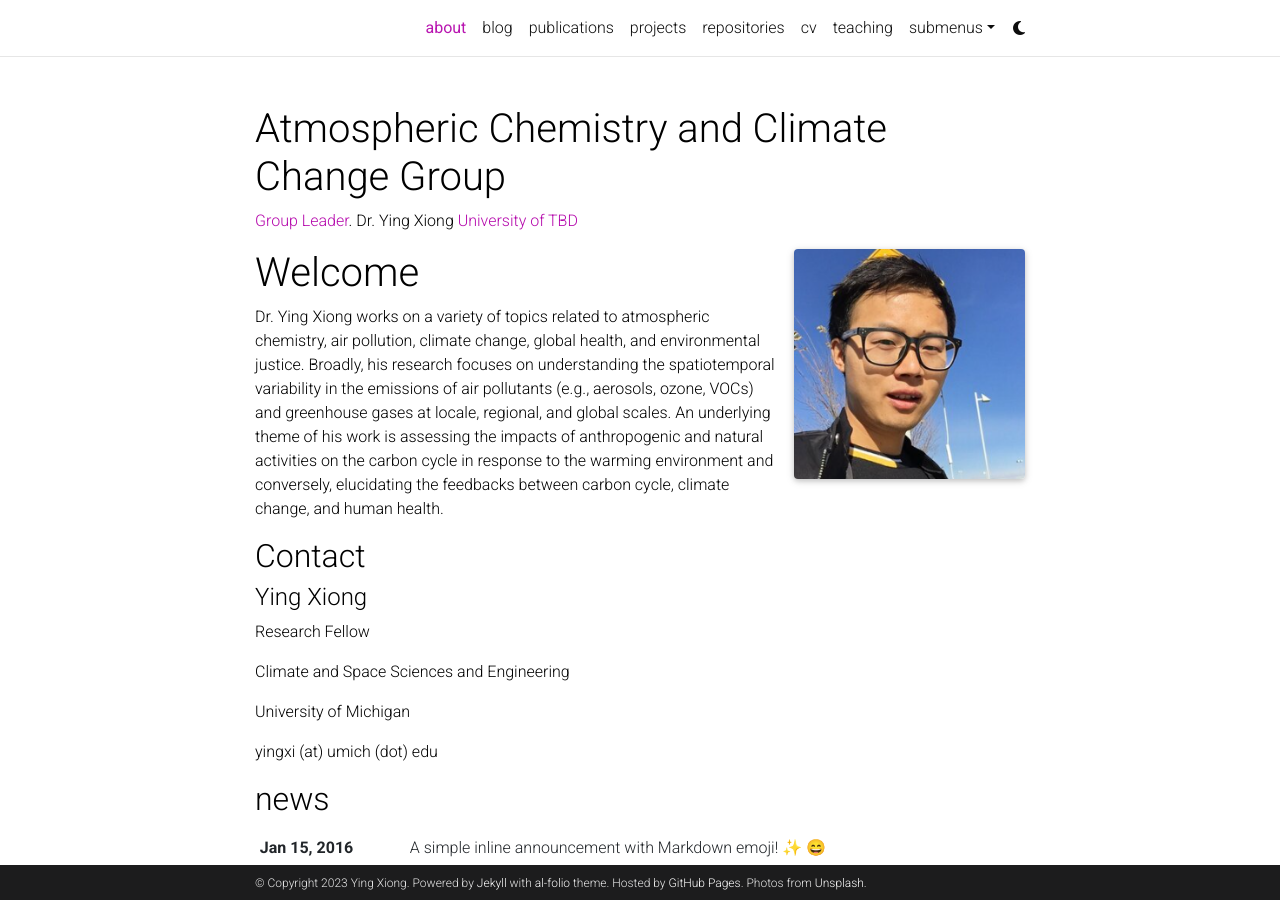
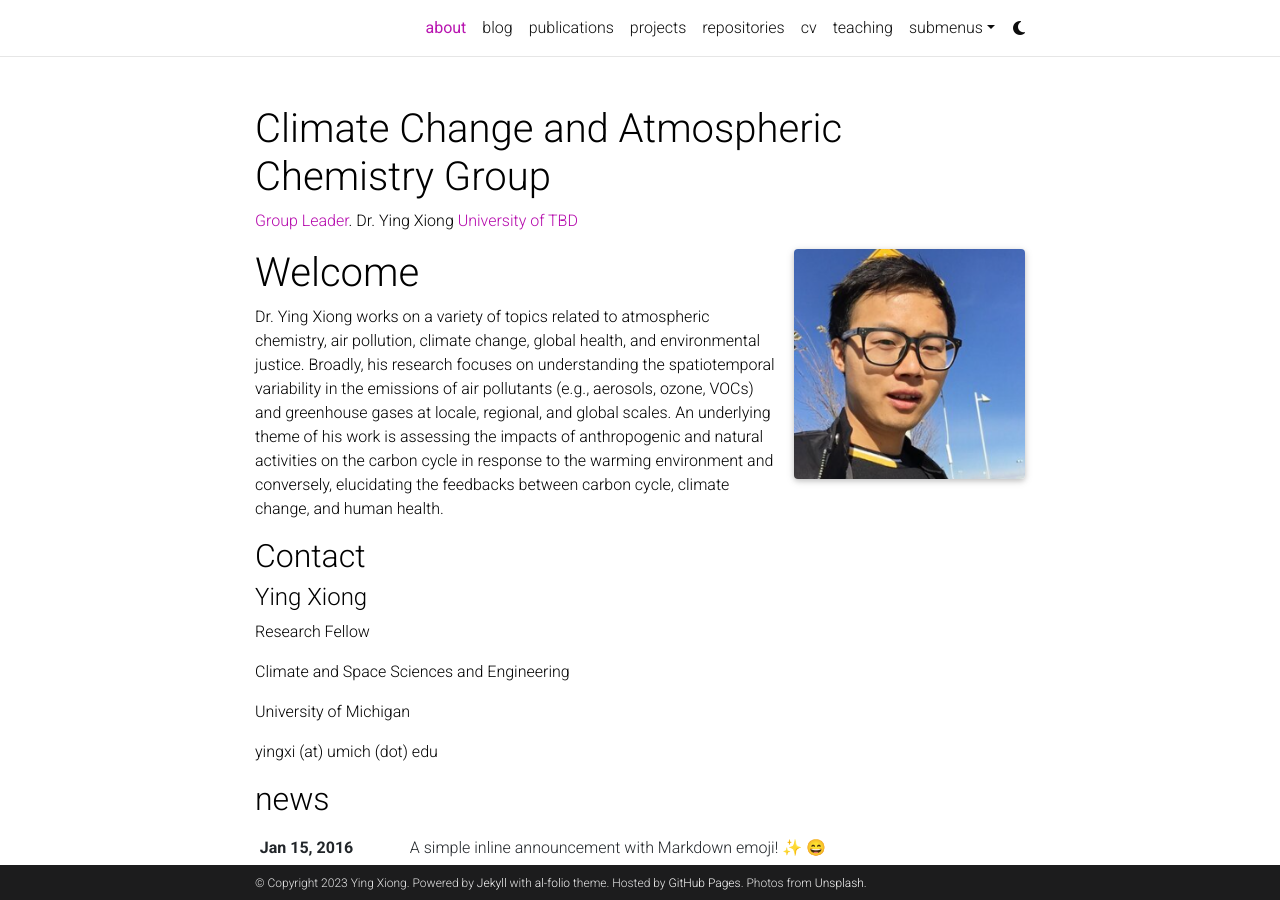
Before and after one commit to yingxiong-gogreen/yingxiong-gogreen.github.io, a Jekyll site: the page built from _pages/about.md, in a window 1280 px wide and 900 px high. Built offline with Jekyll 4.4.1, drawn with Linux system fonts in a browser that asks for light colours; full-size pictures stand in for the smaller copies a plugin makes; emoji names are drawn with the system emoji font; comment, search, counter and statistics services are not loaded; a style sheet for code colours, icons or effects is not loaded.

```diff
--- a/_config.yml
+++ b/_config.yml
@@ -2,7 +2,7 @@
 # Site settings
 # -----------------------------------------------------------------------------
 
-title: Atmospheric Chemistry and Climate Change Group # the website title (if blank, full name will be used instead)
+title: Climate Change and Atmospheric Chemistry Group # the website title (if blank, full name will be used instead)
 first_name: Ying
 middle_name:
 last_name: Xiong
```
